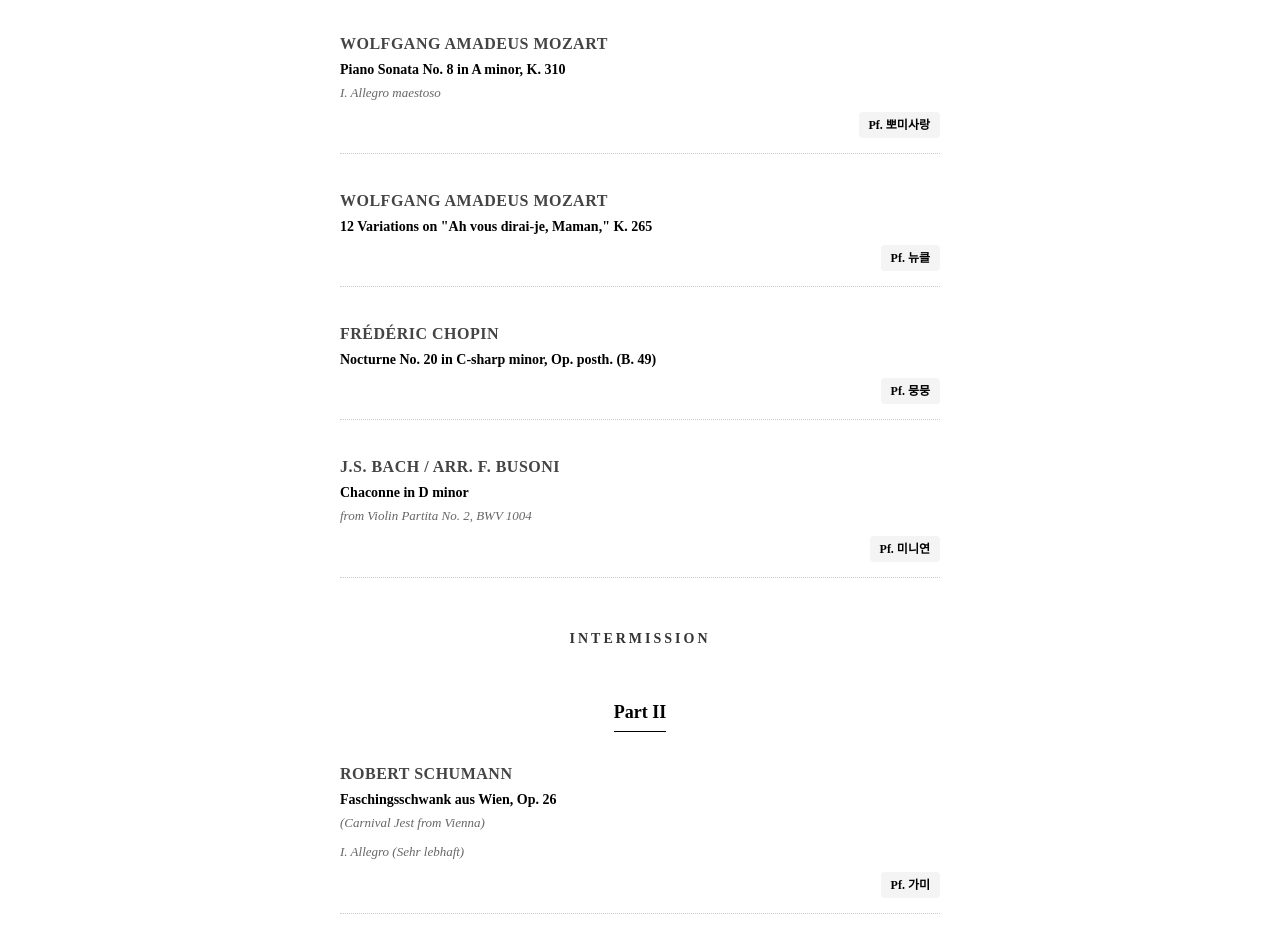
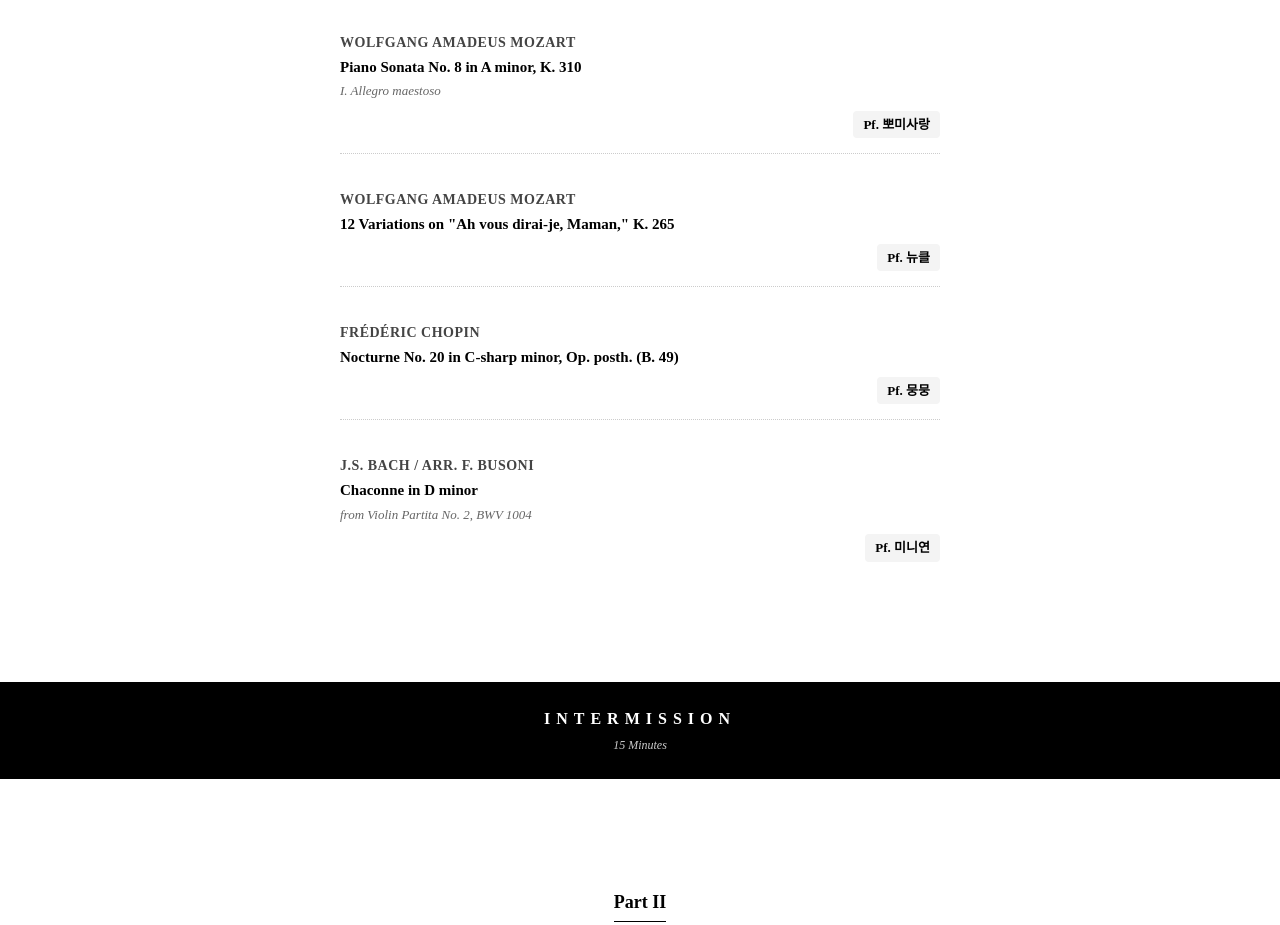
Before and after one commit to bdmstar/pizzaparty, a plain HTML site: page index.html in a window 1280 px wide. Shown: the part 338-1263 px from the top of the page. Drawn offline with Linux system fonts and the light colour scheme.

Commit message:
Refactor CSS styles and add intermission banner
Updated styles and structure for better layout and readability.

```diff
--- a/index.html
+++ b/index.html
@@ -11,17 +11,19 @@
             background-color: #ffffff;
             color: #000000;
             margin: 0;
-            padding: 20px;
+            padding: 0; /* 전체 너비 배경을 위해 바디 패딩 제거 */
             line-height: 1.5;
             -webkit-font-smoothing: antialiased;
         }
 
+        /* 메인 컨텐츠 컨테이너 (여백을 여기서 줌) */
         .container {
             max-width: 600px;
             margin: 0 auto;
+            padding: 20px;
         }
 
-        /* 헤더: 전체 타이틀만 심플하게 */
+        /* 헤더 */
         header {
             text-align: center;
             margin-bottom: 40px;
@@ -42,7 +44,7 @@
             margin-top: 10px;
         }
 
-        /* 섹션 타이틀 (Part I, Part II) */
+        /* 섹션 타이틀 */
         .section-wrapper {
             text-align: center;
             margin-top: 40px;
@@ -57,20 +59,19 @@
             padding-bottom: 5px;
         }
 
-        /* 프로그램 아이템 박스 */
+        /* 프로그램 아이템 */
         .program-item {
             margin-bottom: 35px;
             padding-bottom: 15px;
-            border-bottom: 1px dotted #ccc; /* 곡 간 구분을 위한 점선 */
+            border-bottom: 1px dotted #ccc;
         }
 
-        /* 마지막 아이템은 밑줄 제거 */
         .program-item:last-child {
             border-bottom: none;
         }
 
         .composer {
-            font-size: 16px;
+            font-size: 14px;
             font-weight: bold;
             color: #444;
             text-transform: uppercase;
@@ -78,7 +79,7 @@
         }
 
         .piece {
-            font-size: 14px;
+            font-size: 15px;
             font-weight: 600;
             margin: 3px 0;
         }
@@ -90,30 +91,44 @@
             margin-bottom: 10px;
         }
 
-        /* 연주자 이름 스타일 (우측 정렬 및 강조) */
+        /* 연주자 이름 */
         .performer-row {
-            text-align: right; /* 오른쪽 정렬 */
+            text-align: right;
             margin-top: 8px;
         }
 
         .performer-name {
-            font-size: 12px;
+            font-size: 13px;
             font-weight: bold;
             color: #000;
-            background-color: #f4f4f4; /* 살짝 배경을 줘서 이름 강조 */
+            background-color: #f4f4f4;
             padding: 4px 10px;
             border-radius: 4px;
             display: inline-block;
         }
 
-        /* 인터미션 */
-        .intermission {
+        /* --- 인터미션 배너 스타일 (화면 꽉 차게) --- */
+        .intermission-banner {
+            background-color: #000; /* 검은 배경 */
+            color: #fff; /* 흰 글씨 */
             text-align: center;
+            padding: 25px 0;
             margin: 50px 0;
+            width: 100%;
+        }
+
+        .intermission-text {
+            font-size: 16px;
             font-weight: bold;
-            letter-spacing: 3px;
-            font-size: 14px;
-            color: #333;
+            letter-spacing: 6px;
+            text-transform: uppercase;
+        }
+
+        .intermission-sub {
+            font-size: 12px;
+            color: #ccc;
+            margin-top: 5px;
+            font-style: italic;
         }
 
         footer {
@@ -121,7 +136,7 @@
             margin-top: 50px;
             font-size: 12px;
             color: #888;
-            padding-bottom: 20px;
+            padding-bottom: 40px;
         }
     </style>
 </head>
@@ -179,8 +194,13 @@
                 <span class="performer-name">Pf. 미니연</span>
             </div>
         </div>
+    </div>
+    <div class="intermission-banner">
+        <div class="intermission-text">Intermission</div>
+        <div class="intermission-sub">15 Minutes</div>
+    </div>
 
-        <div class="intermission">INTERMISSION</div>
+    <div class="container">
 
         <div class="section-wrapper">
             <div class="section-title">Part II</div>
```
